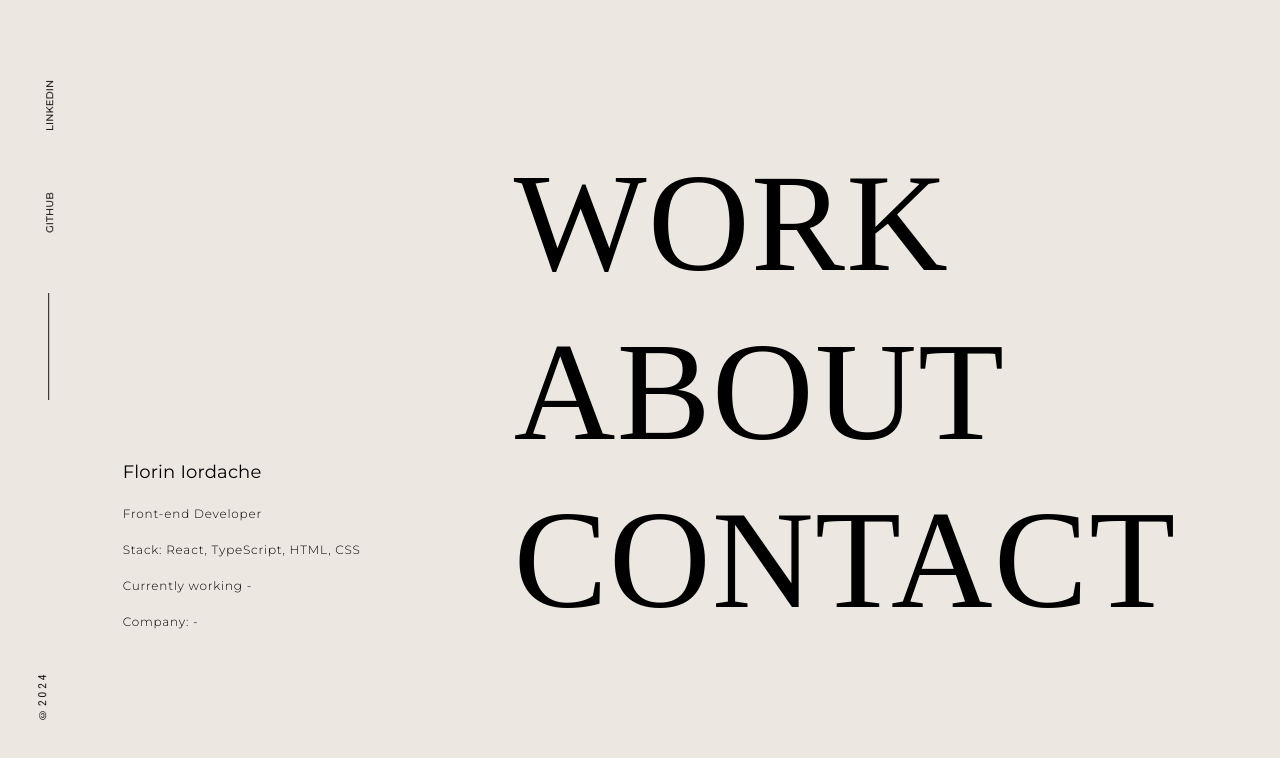
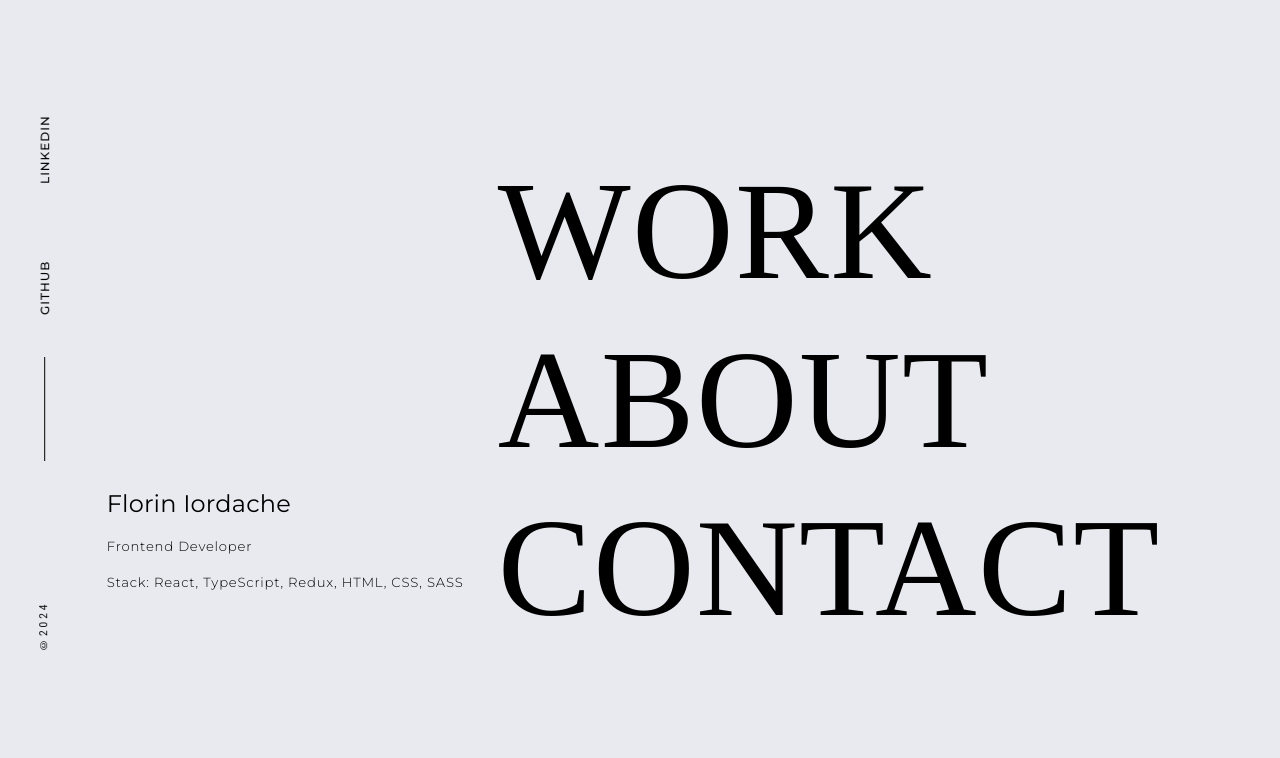
Before and after one commit to Florin392/old-portfolio, a React (Vite) app: page / in a window 1280 px wide. Shown: the top 758 px of the page. Built offline with nearby package versions, Linux system fonts and the light colour scheme; a web font is replaced by a local one.

Commit message:
add transition loading

```diff
--- a/src/App.tsx
+++ b/src/App.tsx
@@ -2,13 +2,16 @@ import { CssBaseline } from "@mui/material";
 import "./App.css";
 import AppRouter from "./AppRouter";
 import ThemeProvider from "./providers/ThemeProvider";
+import { BrowserRouter as Router } from "react-router-dom";
 
 function App() {
   return (
-    <ThemeProvider>
-      <CssBaseline />
-      <AppRouter />
-    </ThemeProvider>
+    <Router>
+      <ThemeProvider>
+        <CssBaseline />
+        <AppRouter />
+      </ThemeProvider>
+    </Router>
   );
 }
 
--- a/src/components/Layout.tsx
+++ b/src/components/Layout.tsx
@@ -1,16 +1,64 @@
-import { Outlet } from "react-router-dom";
+import { Outlet, useLocation } from "react-router-dom";
 import NavigationBar from "./NavigationBar/NavigationBar";
 import { Grid } from "@mui/material";
+import { useState, useEffect } from "react";
+import LoadingPage from "./LoadingPage/LoadingPage";
 
 export default function Layout() {
+  const [isTransitioning, setIsTransitioning] = useState(false);
+  const location = useLocation();
+  const [animationClass, setAnimationClass] = useState("leftToRight");
+  const [backgroundColor, setBackgroundColor] = useState("#000000");
+
+  useEffect(() => {
+    const pathname = location.pathname;
+    const isNavigatingToHome = pathname === "/";
+
+    setIsTransitioning(true);
+    setAnimationClass(isNavigatingToHome ? "rightToLeft" : "leftToRight");
+
+    const handleTransition = setTimeout(() => {
+      setIsTransitioning(false);
+      setBackgroundColor(isNavigatingToHome ? "#E8EAF0" : "#000000");
+    }, 1000);
+
+    return () => {
+      clearTimeout(handleTransition);
+    };
+  }, [location]);
+
   return (
-    <Grid container>
-      <Grid item xs={12} md={1} px={2}>
-        <NavigationBar />
-      </Grid>
-      <Grid item xs={12} md={11} px={{ xl: 12 }}>
-        <Outlet />
-      </Grid>
-    </Grid>
+    <>
+      <LoadingPage
+        isTransitioning={isTransitioning}
+        animationClass={animationClass}
+      />
+      <div
+        className={`content ${isTransitioning ? "is-transitioning" : ""}`}
+        style={{ backgroundColor }}
+      >
+        {!isTransitioning && (
+          <Grid
+            container
+            // px={{ xs: 2, md: 0, xl: 12 }}
+            //  mx={{ xs: 2, md: 0 }}
+          >
+            <Grid item xs={12} md={1} px={{ md: 2 }}>
+              <NavigationBar />
+            </Grid>
+            <Grid
+              item
+              xs={12}
+              md={11}
+              px={{ xs: 2, md: 0, xl: 12 }}
+              mx={{ xs: 2, md: 0 }}
+              className={location.pathname !== "/" ? "text-blur" : ""}
+            >
+              <Outlet />
+            </Grid>
+          </Grid>
+        )}
+      </div>
+    </>
   );
 }
--- /dev/null
+++ b/src/components/LoadingPage/LoadingPage.css
@@ -0,0 +1,39 @@
+.loadingScreen {
+    position: fixed;
+    width: 100%;
+    height: 100vh;
+    top: 0;
+    left: 0;
+    z-index: 9999;
+    background-color: #000000;
+    transition: transform 1s ease-in-out;
+  }
+
+  .loadingScreen.leftToRight {
+    transform: translateX(100%);
+  }
+
+  .loadingScreen.leftToRight.active {
+    transform: translateX(0);
+  }
+
+  .loadingScreen.rightToLeft {
+    transform: translateX(-100%);
+  }
+
+  .loadingScreen.rightToLeft.active {
+    transform: translateX(0);
+  }
+
+  .content {
+    transition: opacity 0.5s ease-in-out;
+    opacity: 0;
+  }
+
+  .content.is-transitioning {
+    opacity: 0;
+  }
+
+  .content:not(.is-transitioning) {
+    opacity: 1;
+  }
--- /dev/null
+++ b/src/components/LoadingPage/LoadingPage.tsx
@@ -0,0 +1,21 @@
+import { Grid } from "@mui/material";
+import "./LoadingPage.css";
+
+interface LoadingPageProps {
+  isTransitioning: boolean;
+  animationClass?: string;
+}
+
+export default function LoadingPage({
+  isTransitioning,
+  animationClass,
+}: LoadingPageProps) {
+  return (
+    <Grid
+      container
+      className={`loadingScreen ${animationClass} ${
+        isTransitioning ? "active" : ""
+      }`}
+    />
+  );
+}
--- a/src/components/NavigationBar/NavigationBar.tsx
+++ b/src/components/NavigationBar/NavigationBar.tsx
@@ -1,7 +1,17 @@
-import { Divider, Grid, styled, Typography } from "@mui/material";
-// import "./NavigationBar.css";
+import { Divider, Grid, styled, Typography, useTheme } from "@mui/material";
+import { useCallback } from "react";
+import { useLocation, useNavigate } from "react-router-dom";
 
 export default function NavigationBar() {
+  const navigate = useNavigate();
+  const location = useLocation();
+  const isHomePage = location.pathname === "/";
+  const theme = useTheme();
+
+  const handleNavigateHome = useCallback(() => {
+    navigate("/");
+  }, [navigate]);
+
   const HeaderContainer = styled(Grid)({
     "@media screen and (max-width:899px)": {
       display: "flex",
@@ -24,12 +34,14 @@ export default function NavigationBar() {
   });
 
   const linkStyles = {
-    fontSize: "10px",
+    fontSize: "12px",
     fontFamily: "Montserrat",
     fontWeight: 500,
     textTransform: "uppercase",
     textDecoration: "none",
-    color: "#1a1818",
+    letterSpacing: 1,
+    cursor: "pointer",
+    color: theme.palette.text.primary,
     "&:hover": {
       textDecoration: "line-through",
     },
@@ -37,22 +49,24 @@ export default function NavigationBar() {
 
   const StyledDivider = styled(Divider)({
     marginRight: "7px",
-    justifyContent: "center",
-    alignItems: "center",
-    backgroundColor: "#1a1818",
+    backgroundColor: theme.palette.text.primary,
   });
 
   return (
-    <HeaderContainer>
+    <HeaderContainer px={{ xs: 4, md: 0 }} pt={2}>
+      <>
         <Grid
           container
-        height="50%"
-        width={{ xs: "60%", md: "0" }}
+          item
+          xs={8}
+          height={{ md: "60%" }}
           direction={{ xs: "row", md: "row-reverse" }}
-        justifyContent="space-between"
           alignItems="center"
+          textAlign={{ xs: "start", md: "center" }}
         >
-        <Grid item xs={1}>
+          {isHomePage ? (
+            <>
+              <Grid item xs={3} md={4}>
                 <Typography
                   component="a"
                   href="https://www.linkedin.com/in/florin-iordache-2b998b166/"
@@ -63,7 +77,7 @@ export default function NavigationBar() {
                   LinkedIn
                 </Typography>
               </Grid>
-        <Grid item xs={1} py={2}>
+              <Grid item xs={3} md={4}>
                 <Typography
                   component="a"
                   href="https://github.com/Florin392"
@@ -74,21 +88,33 @@ export default function NavigationBar() {
                   Github
                 </Typography>
               </Grid>
-        <Grid item xs={4} height={2}>
+            </>
+          ) : (
+            <Grid item xs={3} >
+              <Typography sx={linkStyles} onClick={handleNavigateHome}>
+                Home
+              </Typography>
+            </Grid>
+          )}
+
+          <Grid item xs={4} md={3} height={2}>
             <StyledDivider orientation="vertical" />
           </Grid>
         </Grid>
-      <Grid container item xs={3} justifyContent={{ xs: "end", md: "start" }}>
+
+        <Grid item xs={3} textAlign={{ xs: "end", md: "center" }}>
           <Typography
             variant="caption"
             sx={{
               fontSize: "10px",
               letterSpacing: "3px",
+              color: theme.palette.text.primary,
             }}
           >
             ©2024
           </Typography>
         </Grid>
+      </>
     </HeaderContainer>
   );
 }
--- a/src/pages/Home/HomePage.tsx
+++ b/src/pages/Home/HomePage.tsx
@@ -1,10 +1,11 @@
 import { Grid, styled, Typography } from "@mui/material";
+import { useCallback } from "react";
 import { useNavigate } from "react-router-dom";
 
 const StyledName = styled(Typography)({
   fontFamily: "Montserrat,sans-serif",
   fontWeight: 400,
-  fontSize: "1.5rem",
+  fontSize: "2rem",
   letterSpacing: 0.2,
   lineHeight: "4rem",
   "@media screen and (min-width:1836px )": {
@@ -13,9 +14,9 @@ const StyledName = styled(Typography)({
 });
 
 const StyledDescription = styled(Typography)({
-  fontSize: "1rem",
+  fontSize: "1.1rem",
   fontFamily: "Montserrat,sans-serif",
-  fontWeight: 300,
+  fontWeight: 200,
   letterSpacing: 0.8,
   lineHeight: "3rem",
   "@media screen and (min-width:1836px )": {
@@ -52,48 +53,47 @@ const StyledRightSide = styled(Typography)({
 export default function HomePage() {
   const navigate = useNavigate();
 
+  const handleNavigation = useCallback(
+    (path: string) => {
+      navigate(path);
+    },
+    [navigate]
+  );
+
   return (
     <Grid container height={{ md: "100vh" }}>
       <Grid
         item
         xs={12}
         md={4}
-        px={{ xs: 4, md: 2 }}
         py={{ xs: 7, md: 0 }}
-        height={{ md: "70%", lg: "80%" }}
+        mb={{ xs: 0, md: 25 }}
         alignContent={{ xs: "start", md: "end" }}
       >
         <Grid item>
           <StyledName>Florin Iordache</StyledName>
-          <StyledDescription>Front-end Developer</StyledDescription>
+          <StyledDescription>Frontend Developer</StyledDescription>
           <StyledDescription>
-            Stack: React, TypeScript, HTML, CSS
+            Stack: React, TypeScript, Redux, HTML, CSS, SASS
           </StyledDescription>
-          <StyledDescription>Currently working -</StyledDescription>
-          <StyledDescription>Company: -</StyledDescription>
         </Grid>
       </Grid>
 
-      <Grid
-        item
-        xs={12}
-        md={8}
-        px={{ xs: 4, md: 2 }}
-        pb={2}
-        alignContent={{ xs: "start", md: "center" }}
-      >
+      <Grid item xs={12} md={8} alignContent={{ xs: "start", md: "center" }}>
         <Grid>
-          <StyledRightSide onClick={() => navigate("/work")}>
+          <Grid>
+            <StyledRightSide onClick={() => handleNavigation("/work")}>
               work
             </StyledRightSide>
-          <StyledRightSide onClick={() => navigate("/about")}>
+            <StyledRightSide onClick={() => handleNavigation("/about")}>
               about
             </StyledRightSide>
-          <StyledRightSide onClick={() => navigate("/contact")}>
+            <StyledRightSide onClick={() => handleNavigation("/contact")}>
               contact
             </StyledRightSide>
           </Grid>
         </Grid>
       </Grid>
+    </Grid>
   );
 }
--- a/src/providers/ThemeProvider.tsx
+++ b/src/providers/ThemeProvider.tsx
@@ -1,21 +1,56 @@
 import { createTheme, ThemeProvider as MuiThemeProvider } from "@mui/material";
-import { ReactNode } from "react";
+import { ReactNode, useMemo, useEffect, useState } from "react";
+import { useLocation } from "react-router-dom";
+import { AppRoutes } from "../enums/AppRoutes";
 
 interface ThemeProviderType {
   children: ReactNode;
 }
 
 export default function ThemeProvider({ children }: ThemeProviderType) {
-  const theme = createTheme({
-    palette: {
+  const location = useLocation();
+  const [themePalette, setThemePalette] = useState({
     background: {
-        default: "#ece7e1",
+      default: "#000000",
+    },
+    text: {
+      primary: "#ffffff",
+      secondary: "#000000",
+    },
+  });
+
+  useEffect(() => {
+    const handleThemeChange = setTimeout(() => {
+      if (location.pathname === AppRoutes.Home) {
+        setThemePalette({
+          background: {
+            default: "#E8EAF0",
           },
           text: {
             primary: "#000000",
             secondary: "#ffffff",
           },
+        });
+      } else {
+        setThemePalette({
+          background: {
+            default: "#000000",
+          },
+          text: {
+            primary: "#ffffff",
+            secondary: "#000000",
           },
         });
-  return <MuiThemeProvider theme={theme}> {children}</MuiThemeProvider>;
       }
+    }, 1000);
+
+    return () => clearTimeout(handleThemeChange);
+  }, [location.pathname]);
+
+  const theme = useMemo(
+    () => createTheme({ palette: themePalette }),
+    [themePalette]
+  );
+
+  return <MuiThemeProvider theme={theme}>{children}</MuiThemeProvider>;
+}
```
Also changed, not shown: src/AppRouter.tsx (+4 -6 lines). Lines whose indentation alone changed are shown as unchanged.
